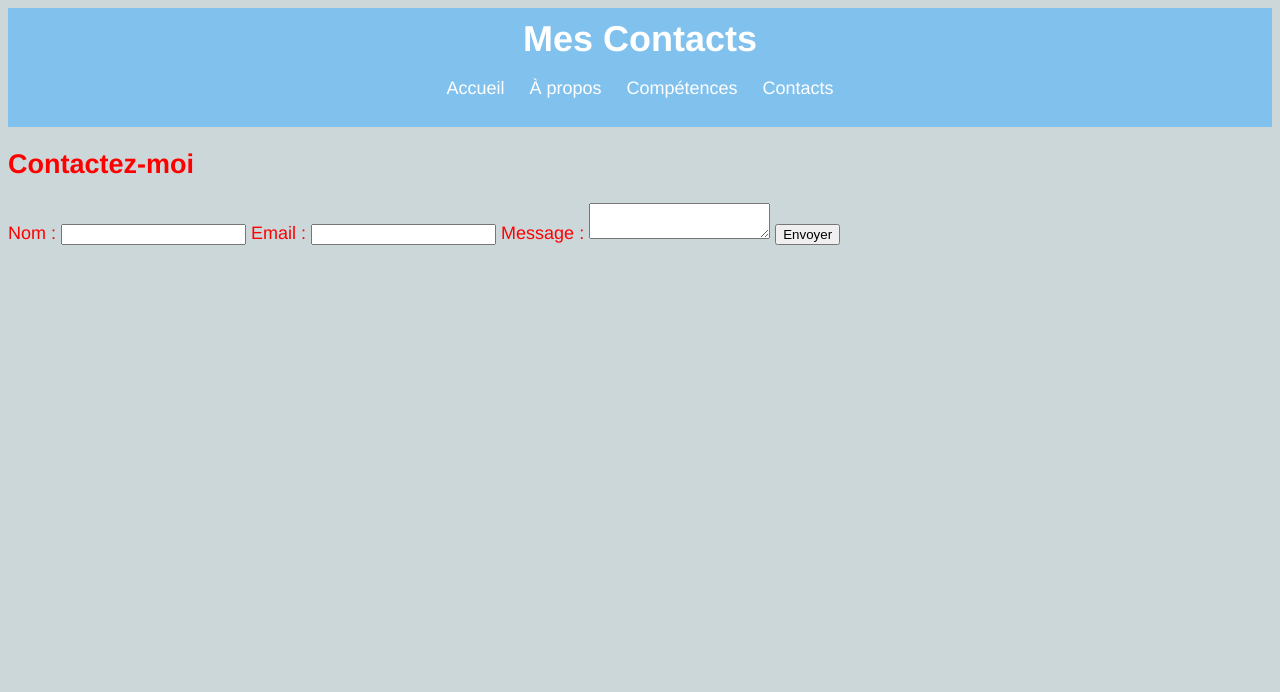
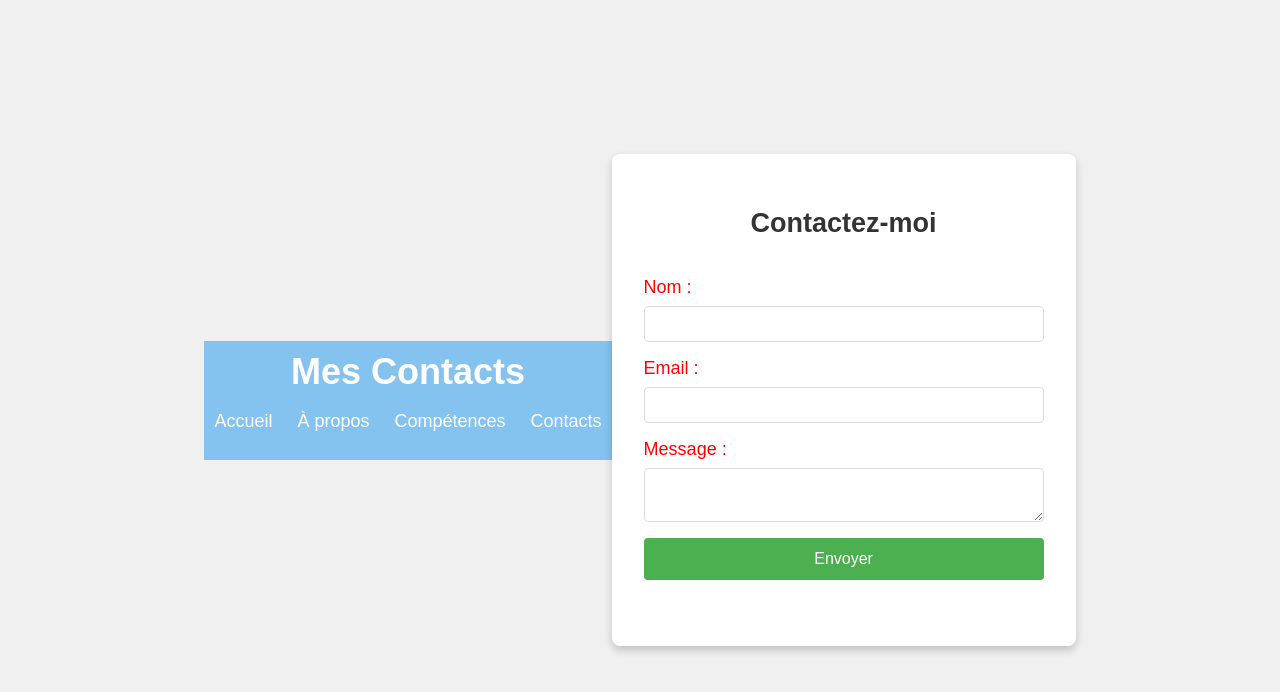
Before and after one commit to lbHien/portfoliohienl, a plain HTML site: page Contacts.html in a window 1280 px wide. Drawn offline with Linux system fonts and the light colour scheme.

Commit message:
Update style.css

```diff
--- a/style.css
+++ b/style.css
@@ -109,4 +109,68 @@ footer {
   img {
     max-width: 700px;
     height: auto;
-  }
+  }body {
+    font-family: Arial, sans-serif;
+    display: flex;
+    justify-content: center;
+    align-items: center;
+    min-height: 100vh;
+    margin: 0;
+    background-color: #f0f0f0;
+}
+
+#contact {
+    background: #fff;
+    padding: 2rem;
+    border-radius: 8px;
+    box-shadow: 0 4px 8px rgba(0, 0, 0, 0.2);
+    width: 100%;
+    max-width: 400px;
+    text-align: center;
+}
+
+h2 {
+    color: #333;
+}
+
+form {
+    display: flex;
+    flex-direction: column;
+}
+
+label {
+    margin-top: 1rem;
+    text-align: left;
+}
+
+input, textarea {
+    padding: 0.5rem;
+    margin-top: 0.5rem;
+    border: 1px solid #ddd;
+    border-radius: 4px;
+    width: 100%;
+    box-sizing: border-box;
+    font-size: 1rem;
+}
+
+button {
+    margin-top: 1rem;
+    padding: 0.75rem;
+    border: none;
+    background-color: #4CAF50;
+    color: #fff;
+    font-size: 1rem;
+    cursor: pointer;
+    border-radius: 4px;
+    transition: background 0.3s;
+}
+
+button:hover {
+    background-color: #45a049;
+}
+
+#confirmationMessage {
+    margin-top: 1rem;
+    color: green;
+    font-weight: bold;
+}
```
